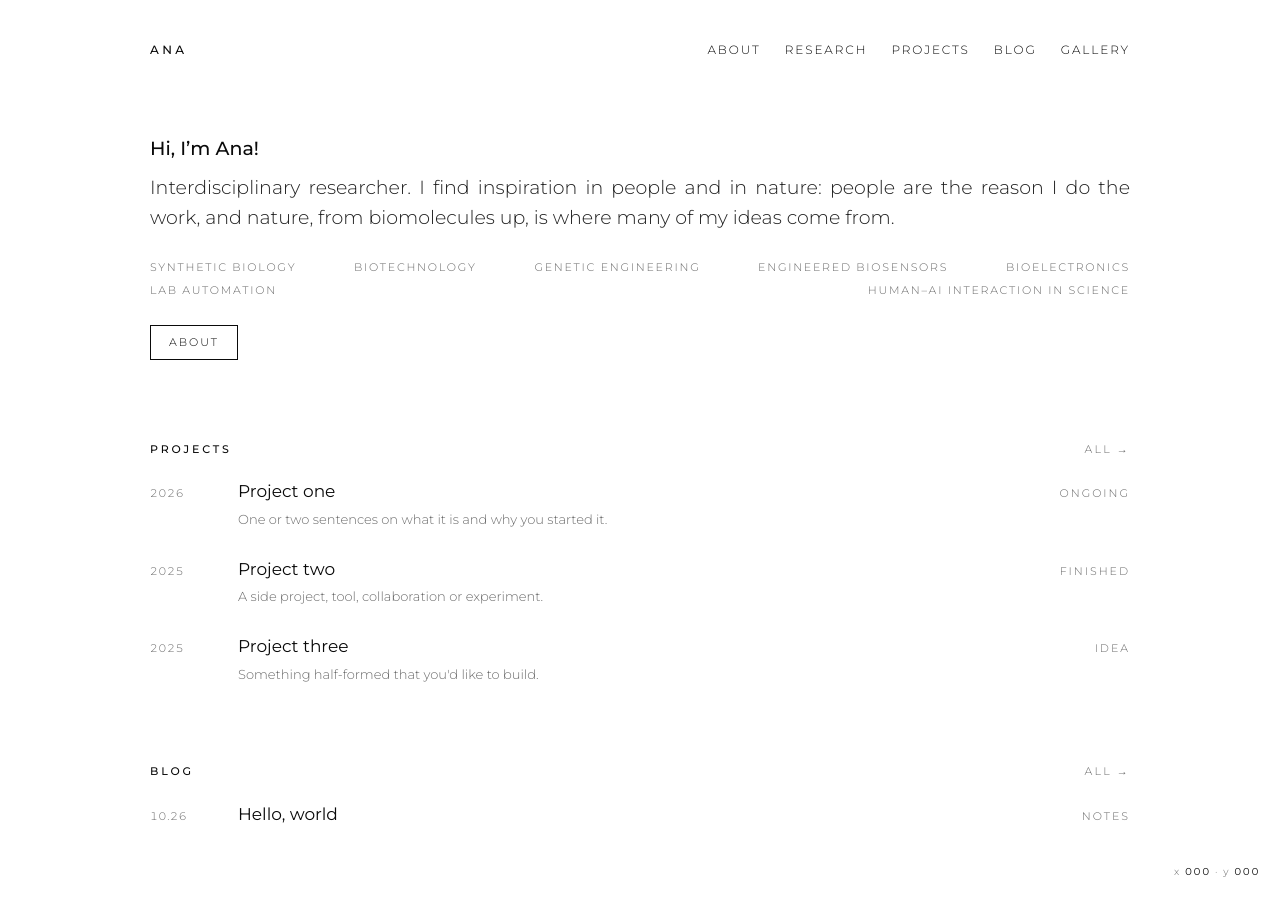
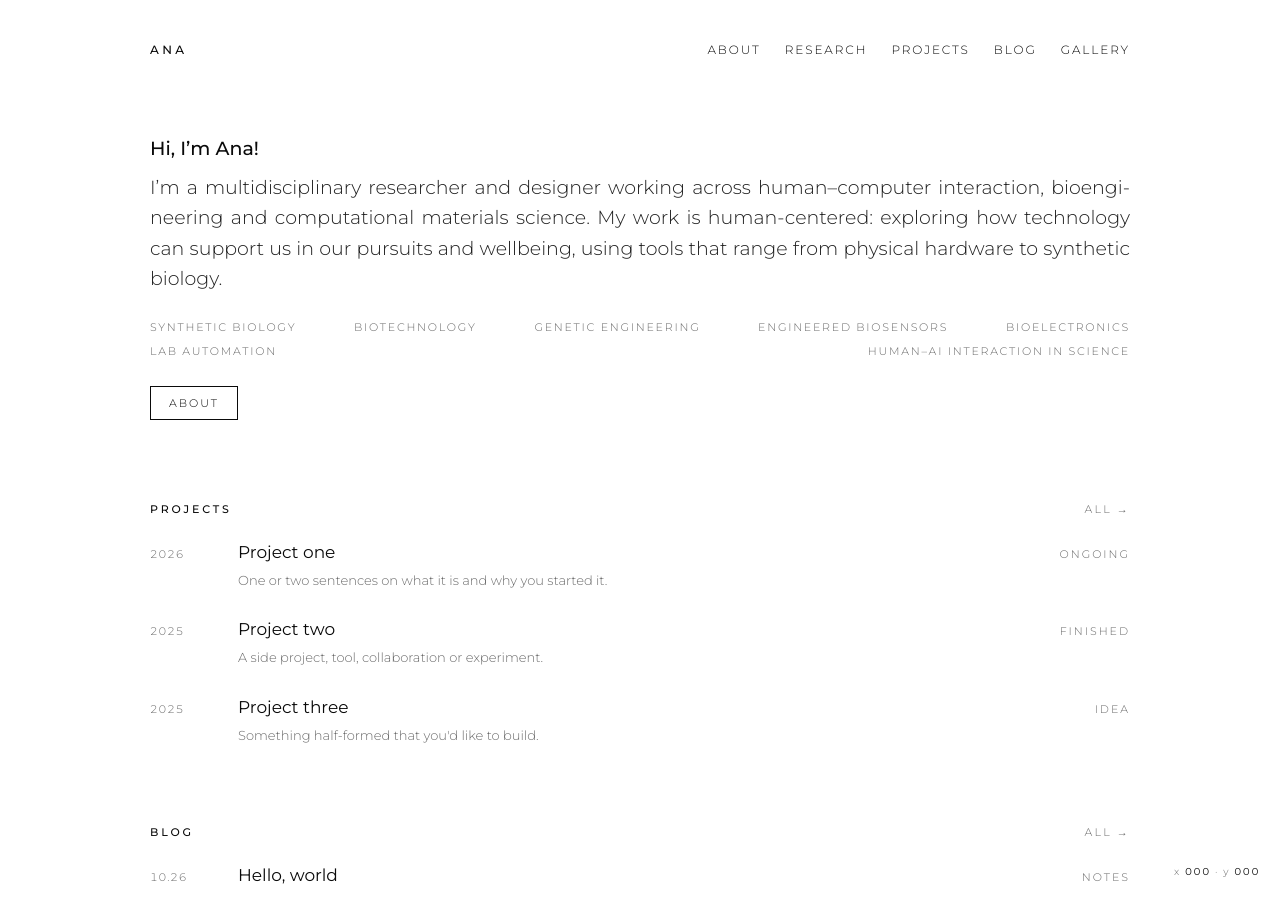
Before and after one commit to aairehtuele/arkana, a Jekyll site: the page built from index.html, in a window 1280 px wide and 900 px high. Built offline with Jekyll 4.4.1, drawn with Linux system fonts in a browser that asks for light colours.

Commit message:
Homepage intro rewritten from old portfolio wording
Co-Authored-By: Claude Sonnet 5.5 <noreply@anthropic.com>
Claude-Session: https://claude.ai/code/session_01E3YP7n9mE67b5s3xPeZ3x9

```diff
--- a/_config.yml
+++ b/_config.yml
@@ -1,7 +1,7 @@
 # ─── Your details (edit these) ───────────────────────────────
 title: "Ana"
-tagline: "Interdisciplinary researcher"
-description: "Personal website of Ana, an interdisciplinary researcher — research, writing and creative work."
+tagline: "Multidisciplinary researcher and designer"
+description: "Personal website of Ana, a multidisciplinary researcher and designer — research, writing and creative work."
 email: "you@example.com"
 location: "Seoul, KR"
 
--- a/index.html
+++ b/index.html
@@ -4,8 +4,10 @@ layout: default
 <section class="hero">
   <h1 class="title">Hi, I’m Ana!</h1>
   <p class="lede">
-    Interdisciplinary researcher. I find inspiration in people and in nature: people are the reason
-    I do the work, and nature, from biomolecules up, is where many of my ideas come from.
+    I’m a multidisciplinary researcher and designer working across human–computer interaction,
+    bioengineering and computational materials science. My work is human-centered: exploring how
+    technology can support us in our pursuits and wellbeing, using tools that range from physical
+    hardware to synthetic biology.
   </p>
   <ul class="tags">
     {% for i in site.data.interests %}<li>{{ i }}</li>{% endfor %}
```
